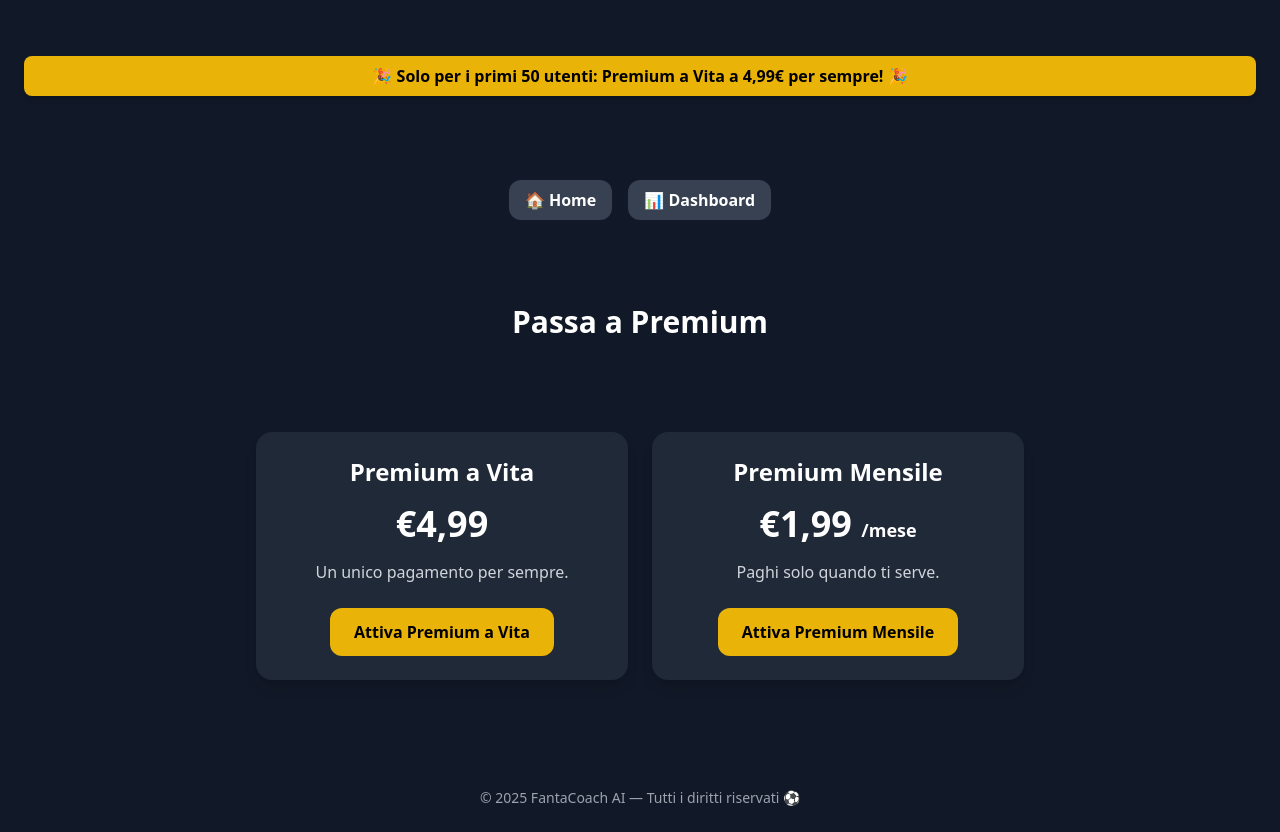
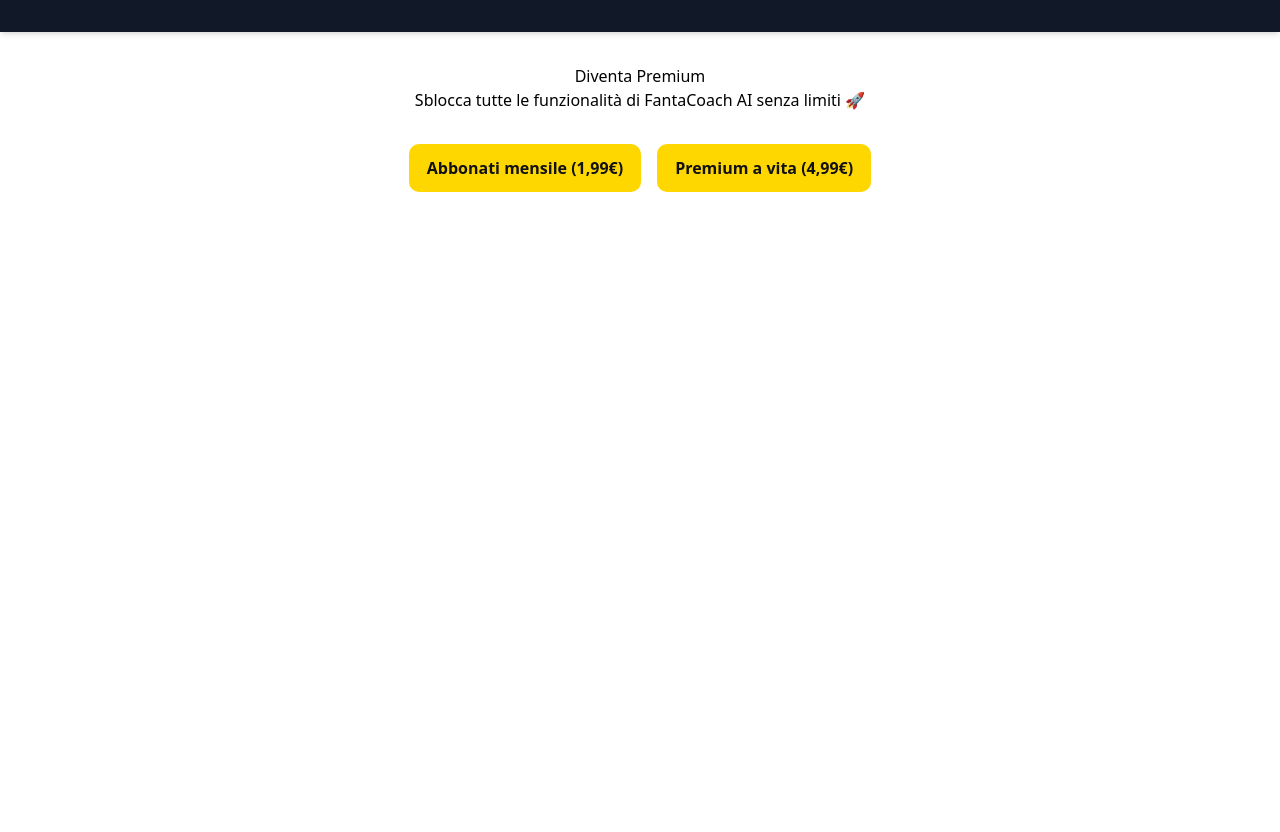
Before and after one commit to seis97/fantacoach-frontend, a Vue app: page /premium in a window 1280 px wide. After the commit the page ends 800 px from the top, so only its background shows below. Built offline with nearby package versions, Linux system fonts and the light colour scheme.

Commit message:
Fix PremiumView: aggiunto token e redirect Stripe per PWA

```diff
--- a/src/views/PremiumView.vue
+++ b/src/views/PremiumView.vue
@@ -1,111 +1,117 @@
+<script setup lang="ts">
+import { ref } from "vue";
+import axios from "axios";
+
+const API = "https://fantacoach-backend.onrender.com";
+const loading = ref<"none" | "monthly" | "lifetime">("none");
+
+function getToken(): string | null {
+  return localStorage.getItem("token");
+}
+
+function isStandalonePWA(): boolean {
+  return (
+    window.matchMedia?.("(display-mode: standalone)")?.matches ||
+    (window.navigator as any).standalone === true
+  );
+}
+
+async function goToStripe(path: "/api/checkout/monthly" | "/api/checkout/lifetime") {
+  const token = getToken();
+  if (!token) {
+    alert("Devi effettuare l'accesso per procedere all'acquisto.");
+    return;
+  }
+  try {
+    const { data } = await axios.post(
+      `${API}${path}`,
+      {},
+      {
+        headers: {
+          "Content-Type": "application/json",
+          Authorization: `Bearer ${token}`,
+        },
+      }
+    );
+
+    if (!data?.url) {
+      throw new Error("URL di checkout non ricevuto dal server.");
+    }
+
+    if (isStandalonePWA()) {
+      window.location.href = data.url;
+    } else {
+      window.location.assign(data.url);
+    }
+  } catch (err: any) {
+    console.error("Checkout error:", err);
+    const msg =
+      err?.response?.data?.error ||
+      err?.response?.data?.errore ||
+      err?.message ||
+      "Errore di connessione durante il checkout.";
+    alert(msg);
+  } finally {
+    loading.value = "none";
+  }
+}
+
+async function goMonthly() {
+  if (loading.value !== "none") return;
+  loading.value = "monthly";
+  await goToStripe("/api/checkout/monthly");
+}
+
+async function goLifetime() {
+  if (loading.value !== "none") return;
+  loading.value = "lifetime";
+  await goToStripe("/api/checkout/lifetime");
+}
+</script>
+
 <template>
-  <div class="min-h-screen flex flex-col items-center justify-between bg-gray-900 text-white p-6">
+  <div class="premium">
+    <h1>Diventa Premium</h1>
+    <p>Sblocca tutte le funzionalità di FantaCoach AI senza limiti 🚀</p>
 
-    <!-- Barra promo fissa -->
-    <div class="w-full bg-yellow-500 text-black font-bold py-2 text-center mb-6 rounded-lg shadow-md">
-      🎉 Solo per i primi 50 utenti: Premium a Vita a 4,99€ per sempre! 🎉
-    </div>
+    <div class="premium-actions">
+      <button class="btn" :disabled="loading !== 'none'" @click="goMonthly">
+        {{ loading === 'monthly' ? 'Reindirizzamento...' : 'Abbonati mensile (1,99€)' }}
+      </button>
 
-    <!-- Pulsanti navigazione -->
-    <div class="flex space-x-4 mb-6">
-      <button
-        @click="goHome"
-        class="bg-gray-700 hover:bg-gray-600 text-white font-semibold py-2 px-4 rounded-xl transition">
-        🏠 Home
-      </button>
-      <button
-        @click="goDashboard"
-        class="bg-gray-700 hover:bg-gray-600 text-white font-semibold py-2 px-4 rounded-xl transition">
-        📊 Dashboard
+      <button class="btn" :disabled="loading !== 'none'" @click="goLifetime">
+        {{ loading === 'lifetime' ? 'Reindirizzamento...' : 'Premium a vita (4,99€)' }}
       </button>
     </div>
-
-    <h1 class="text-3xl font-bold mb-8 text-center">Passa a Premium</h1>
-
-    <div class="grid grid-cols-1 md:grid-cols-2 gap-6 w-full max-w-3xl">
-      <!-- Card Premium Lifetime -->
-      <div class="bg-gray-800 rounded-2xl shadow-lg p-6 flex flex-col items-center justify-between">
-        <h2 class="text-2xl font-bold mb-4">Premium a Vita</h2>
-        <p class="text-4xl font-extrabold mb-4">€4,99</p>
-        <p class="text-gray-300 mb-6">Un unico pagamento per sempre.</p>
-        <button
-          @click="checkoutLifetime"
-          class="bg-yellow-500 hover:bg-yellow-600 text-black font-semibold py-3 px-6 rounded-xl transition">
-          Attiva Premium a Vita
-        </button>
-      </div>
-
-      <!-- Card Premium Mensile -->
-      <div class="bg-gray-800 rounded-2xl shadow-lg p-6 flex flex-col items-center justify-between">
-        <h2 class="text-2xl font-bold mb-4">Premium Mensile</h2>
-        <p class="text-4xl font-extrabold mb-4">€1,99 <span class="text-lg">/mese</span></p>
-        <p class="text-gray-300 mb-6">Paghi solo quando ti serve.</p>
-        <button
-          @click="checkoutMonthly"
-          class="bg-yellow-500 hover:bg-yellow-600 text-black font-semibold py-3 px-6 rounded-xl transition">
-          Attiva Premium Mensile
-        </button>
-      </div>
-    </div>
-
-    <!-- Footer -->
-    <footer class="mt-12 text-gray-400 text-sm text-center">
-      © 2025 FantaCoach AI — Tutti i diritti riservati ⚽
-    </footer>
   </div>
 </template>
 
-<script setup>
-import { useRouter } from 'vue-router'
-
-const router = useRouter()
-const API_URL = "http://localhost:3000"  // 👉 cambia con dominio backend in produzione
-
-// Navigazione
-const goHome = () => {
-  router.push("/")       // route Home
+<style scoped>
+.premium {
+  text-align: center;
+  padding: 2rem;
 }
-const goDashboard = () => {
-  router.push("/dashboard")  // route Dashboard
+.premium-actions {
+  display: flex;
+  justify-content: center;
+  gap: 1rem;
+  margin-top: 2rem;
 }
-
-// Checkout Lifetime
-const checkoutLifetime = async () => {
-  try {
-    const res = await fetch(`${API_URL}/api/checkout/lifetime`, {
-      method: "POST",
-      headers: { "Authorization": `Bearer ${localStorage.getItem("token")}` }
-    })
-    const data = await res.json()
-    if (data.url) {
-      window.location.href = data.url
-    } else {
-      console.error("❌ Errore checkout Lifetime:", data)
-      alert("Errore nel checkout Premium a Vita")
-    }
-  } catch (err) {
-    console.error("❌ Errore rete Lifetime:", err)
-    alert("Errore di connessione al server")
-  }
+.btn {
+  padding: 12px 18px;
+  border-radius: 10px;
+  font-weight: 600;
+  border: none;
+  cursor: pointer;
+  background: #ffd700;
+  color: #111;
+  transition: 0.2s;
 }
-
-// Checkout Mensile
-const checkoutMonthly = async () => {
-  try {
-    const res = await fetch(`${API_URL}/api/checkout/monthly`, {
-      method: "POST",
-      headers: { "Authorization": `Bearer ${localStorage.getItem("token")}` }
-    })
-    const data = await res.json()
-    if (data.url) {
-      window.location.href = data.url
-    } else {
-      console.error("❌ Errore checkout Mensile:", data)
-      alert("Errore nel checkout Premium Mensile")
-    }
-  } catch (err) {
-    console.error("❌ Errore rete Mensile:", err)
-    alert("Errore di connessione al server")
-  }
+.btn:hover:not([disabled]) {
+  background: #ffcc00;
 }
-</script>
+.btn[disabled] {
+  opacity: 0.6;
+  cursor: not-allowed;
+}
+</style>
```
